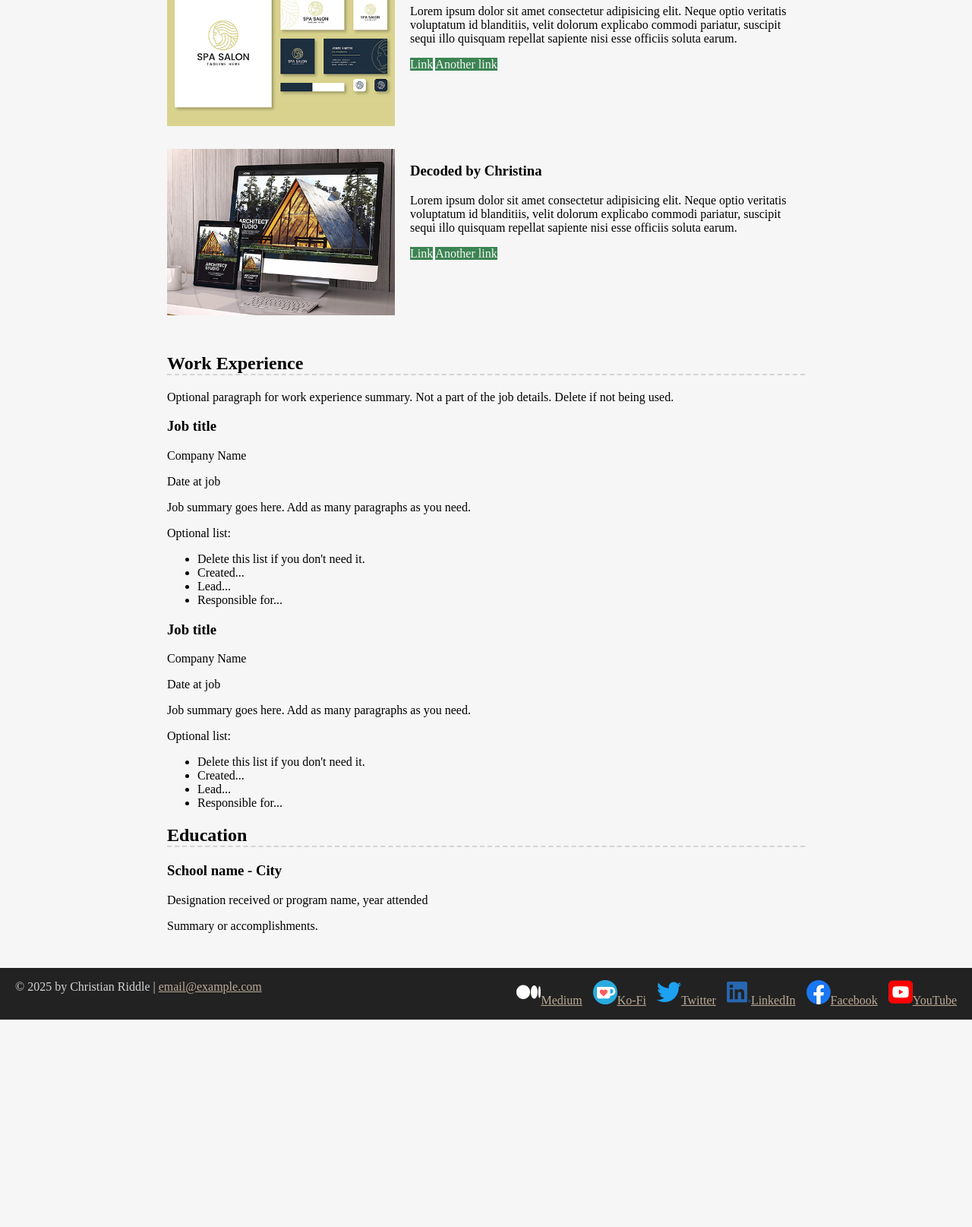
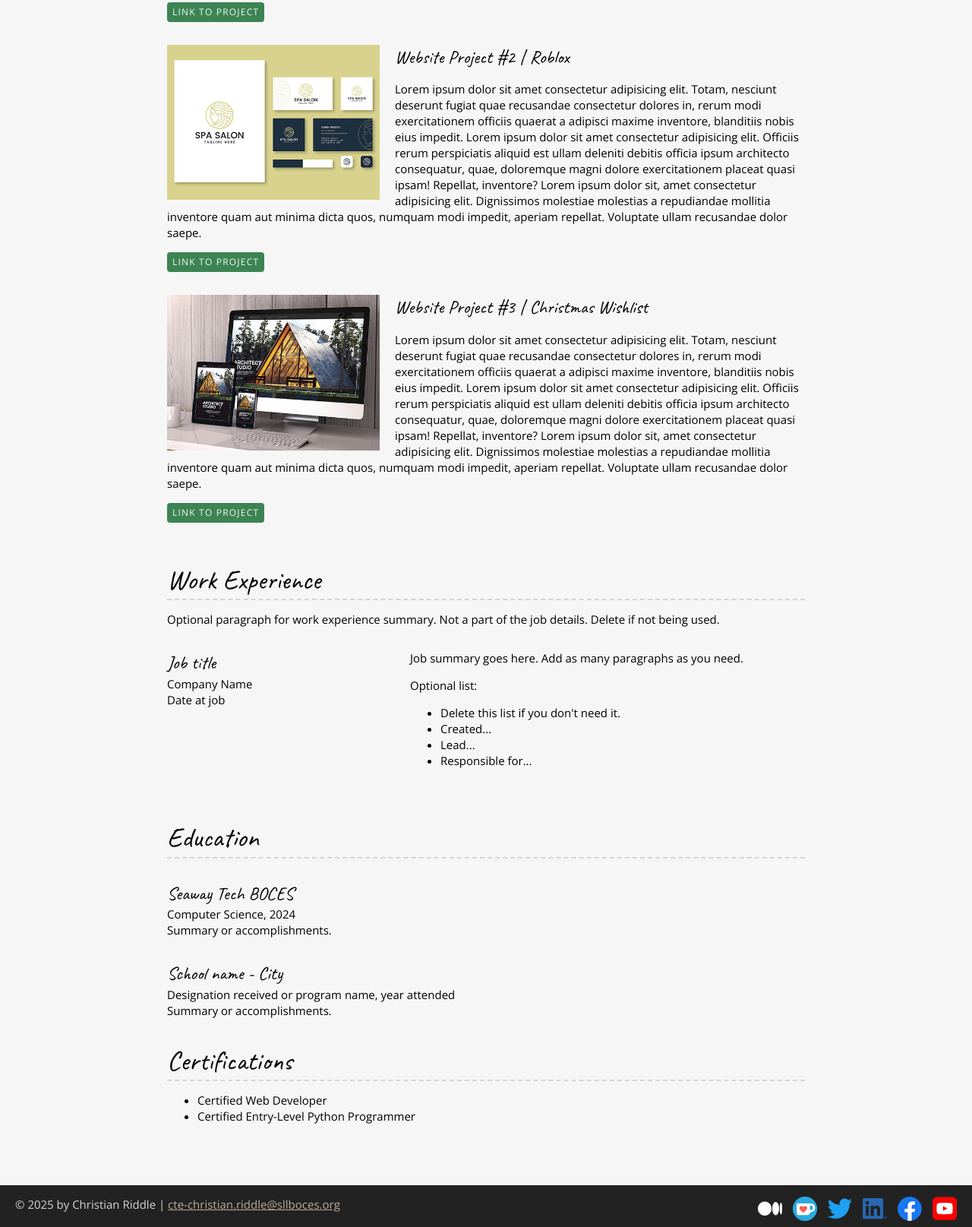
Before and after one commit to Riddle6/crPortfolio2025, a plain HTML site: page resume.html in a window 1280 px wide. Shown: the part 1124-2739 px from the top of the page at 76% size. Before the commit the page ends 2466 px from the top, so only its background shows below. Drawn offline with nearby package versions, Linux system fonts and the light colour scheme.

Commit message:
Resume Work-in-Progress

```diff
--- a/css/styles.css
+++ b/css/styles.css
@@ -9,9 +9,15 @@ Off-white       #f6f6f6
 */
 
 /* GLOBAL STYLES
+
+"Open Sans"
 -------------------*/
+@import url('https://fonts.googleapis.com/css2?family=Caveat:wght@400..700&family=Open+Sans:ital,wght@0,300..800;1,300..800&display=swap');
+
+
 html {
     box-sizing: border-box;
+    font-size: 62.5%;
 }
 *, *:before, *:after {
     box-sizing: inherit;
@@ -24,6 +30,28 @@ html, body {
 body {
     background-color: #f6f6f6;
     margin: 0;
+    font-family: "Open Sans", sans-serif;
+    font-size: 1.5rem;
+    line-height: 1.4;
+}
+
+h1, h2, h3 {
+    font-family: "Caveat", sans-serif;
+    font-weight: 400;
+    margin: 0;
+}
+
+h1 {
+    font-size: 7rem;
+    line-height: 0.85;
+}
+
+h2 {
+    font-size: 3.6rem;
+}
+
+h3 {
+    font-size: 2.4rem;
 }
 /* Links */
 a {
@@ -33,6 +61,25 @@ a {
 a:hover {
     color: #bcaa96;
     text-decoration: none;
+}
+
+.btn {
+    background: #3c8453;
+    color: #f6f6f6;
+    text-decoration: none;
+    text-transform: uppercase;
+    font-size: 1.2rem;
+    display: inline-block;
+    padding: 7px;
+    letter-spacing: 0.1em;
+    line-height: 1;
+    border-radius: 4px;
+}
+
+.content-wrapper {
+    margin: 0 auto;
+    padding: 30px;
+    max-width: 900px;
 }
 
 footer a {
@@ -58,8 +105,18 @@ footer a:hover {
 }
 
 .content-bg {
-    background: rgb(255, 255, 255 / 0.9);
+    background-color: rgb(255 255 255 / 0.9);
     padding: 30px;
+}
+
+@media screen and (max-width: 650px) {
+    .home .content-wrapper {
+        padding: 10px;
+    }
+
+    .content-bg {
+        padding: 20px;
+    }
 }
 
 /* RESUME
@@ -84,55 +141,115 @@ footer a:hover {
     position: fixed;
     top: 5px;
     left: 5px;
+    font-size: 1.5rem;
+}
+
+@media screen and (max-width: 1200px) {
+    .download-link {
+        position: absolute;
+    }
+}
+
+@media screen and (max-width: 500px) {
+    .resume header::before {
+        height: 200px;
+    }
+
+    h1 {
+        font-size: 5rem;
+    }
+
+    h2 {
+        font-size: 2.6rem;
+    }
 }
 /* Profile
 -------------------*/
 
 /* Projects
 -------------------*/
+
 .project-item img {
-    width: 300px;
-    float: left;
-    margin-right: 20px;
+    width: 280px;
+    /*float: left;
+    margin-right: 20px;*/
 }
 
 .project-item {
-    display: flow-root;
     margin: 30px 0;
+}
+
+.project-details p:first-child {
+    margin-top: 0;
+}
+
+@media screen and (min-width: 860px) {
+    .project-item {
+        display: flow-root;
+    }
+
+    .project-item img {
+        float: left;
+        margin-right: 20px;
+    }
+}
+
+@media screen and (min-width: 650px) and (max-width: 859px) {
+    .project-wrapper {
+        display: grid;
+        grid-template-columns: repeat(2, 1fr);
+        column-gap: 20px;
+    }
+
+    .project-item img {
+        width: 100%;
+    }
+}
+
+@media screen and (max-width: 500px) {
+    .project-item img {
+        width: 100%;
+        margin-bottom: 10px;
+    }
+}
+
+/* Work Experience
+--------------------*/
+.work-item {
+    margin: 30px 0;
+}
+
+.work-details p {
+    margin: 0;
+}
+
+@media screen and (min-width: 860px) {
+    .work-item {
+        display: grid;
+        grid-template-columns: 300px 1fr;
+        column-gap: 20px;
+    }
+
+    .work-summary p:first-child {
+        margin-top: 0;
+    }
 }
 
 /* Education
 -------------------*/
+.education-item {
+    margin: 30px 0;
+}
 
+.education-item p {
+    margin: 0;
+}
 
 /* FOOTER
 -------------------*/
 footer {
     background: #222;
     color: #d3d4d6;
-    display: flex;
-    justify-content: space-between;
-    padding: 0 20px;
-}
-
-footer a {
-    color: #bcaa96;
-}
-
-footer a:hover {
-    color: #3c8453;
-}
-
-.btn {
-    background: #3c8453;
-    color: #f6f6f6;
-    text-decoration: none;
-}
-
-.content-wrapper {
-    margin: 0 auto;
-    padding: 30px;
-    max-width: 900px;
 }
 
 .socials {
@@ -152,3 +269,18 @@ footer a:hover {
 .socials img:hover {
     opacity: 0.5;
 }
+
+@media screen and (min-width: 860px) {
+    footer {
+        display: flex;
+        justify-content: space-between;
+        padding: 0 20px;
+    }
+}
+
+@media screen and (max-width: 859px) {
+    footer {
+        text-align: center;
+        padding: 10px;
+    }
+}
--- a/resume.html
+++ b/resume.html
@@ -3,7 +3,7 @@
   <head>
     <meta charset="UTF-8">
     <meta name="viewport" content="width=device-width, initial-scale=1">
-    <title>Add a relevant page title</title>
+    <title>Resume | Christian Riddle | Computer Science Student | Future Cybersecurity Expert</title>
     <link rel="stylesheet" href="css/styles.css">
   </head>
   <body class="resume">
@@ -13,7 +13,7 @@
       <!-- Start content edits below this line. -->
   <div class="content-wrapper">
       <h1>Christian Riddle</h1>
-      <h2>Computer Science Student | Future Game Developer</h2>
+      <h2>Computer Science Student | Future Cybersecurity Expert</h2>
   </div>
 
       <!-- End content edits here. -->
@@ -34,52 +34,76 @@
       <section class="resume-section">
         <!-- Start content edits below this line. -->
         <h2>Projects</h2>
+        <p>A list of my top 3 Website Projects from 2024!</p>
 
+        <h3><strong>Website - 2024</strong></h3>
 
+        <div class="project-wrapper">
           <!-- To add more items, copy this whole <section></section> block-->
           <section class="project-item">
-          <img src="images/project-biz-cards-500px.jpg" srcset="images/project-biz-cards-1000px.jpg 2x" alt="Decoded by Christina YouTube video thumbnails" width="" height="">
-          <h3>Decoded by Christina</h3>
-          <p>Lorem ipsum dolor sit amet consectetur adipisicing elit. Neque optio veritatis voluptatum id blanditiis, velit dolorum explicabo commodi pariatur, suscipit sequi illo quisquam repellat sapiente nisi esse officiis soluta earum.</p>
+            <div class="project-pic">
+              <img src="images/project-biz-cards-500px.jpg" srcset="images/project-biz-cards-1000px.jpg 2x" alt="description of image" width="" height="">
+            </div>
+
+            <div class="project-details">
+              <h3>Website Project #1 | Halloween Theme</h3>
+              <p>It is not about bits, bytes and protocols, but profits, losses and margins. (Lou Gerstner) If McDonalds were run like a software company, one out of every hundred Big Macs would give you food poisoning, and the response would be, 'We're sorry, here's a coupon for two more.' (Mark Minasi) Without requirements or design, programming is the art of adding bugs to an empty text file. (Louis Srygley) Software undergoes beta testing shortly before it's released. Beta is Latin for “still doesn't work”. (Anonymous)</p>
               <!-- link to project -->
-          <a class="btn" href="#" target="_blank">Link</a>
+              <a href="https://riddle6.github.io/Halloween2024/Halloween_Project/index.html" target="_blank" class="btn">Link to Project</a>
               <!-- additional links, e.g. newsletter -->
-          <a class="btn" href="#" target="_blank">Another link</a>
+              <!--a href="#" target="_blank" class="btn">Another link</a-->
+            </div>
           </section>
 
           <section class="project-item">
-          <img src="images/project-branding-500px.jpg" srcset="images/project-branding-1000px.jpg 2x" alt="Decoded by Christina YouTube video thumbnails" width="" height="">
-          <h3>Decoded by Christina</h3>
-          <p>Lorem ipsum dolor sit amet consectetur adipisicing elit. Neque optio veritatis voluptatum id blanditiis, velit dolorum explicabo commodi pariatur, suscipit sequi illo quisquam repellat sapiente nisi esse officiis soluta earum.</p>
+            <div class="project-pic">
+              <img src="images/project-branding-500px.jpg" srcset="images/project-branding-1000px.jpg 2x" alt="description of image" width="" height="">
+            </div>
+
+            <div class="project-details">
+              <h3>Website Project #2 | Roblox</h3>
+              <p>Lorem ipsum dolor sit amet consectetur adipisicing elit. Totam, nesciunt deserunt fugiat quae recusandae consectetur dolores in, rerum modi exercitationem officiis quaerat a adipisci maxime inventore, blanditiis nobis eius impedit. Lorem ipsum dolor sit amet consectetur adipisicing elit. Officiis rerum perspiciatis aliquid est ullam deleniti debitis officia ipsum architecto consequatur, quae, doloremque magni dolore exercitationem placeat quasi ipsam! Repellat, inventore? Lorem ipsum dolor sit, amet consectetur adipisicing elit. Dignissimos molestiae molestias a repudiandae mollitia inventore quam aut minima dicta quos, numquam modi impedit, aperiam repellat. Voluptate ullam recusandae dolor saepe.</p>
               <!-- link to project -->
-          <a class="btn" href="#" target="_blank">Link</a>
+              <a href="https://riddle6.github.io/Roblox2024/Roblox_Project/index.html" target="_blank" class="btn">Link to Project</a>
               <!-- additional links, e.g. newsletter -->
-          <a class="btn" href="#" target="_blank">Another link</a>
+              <!--a href="#" target="_blank" class="btn">Another link</a-->
+            </div>
           </section>
 
           <section class="project-item">
-          <img src="images/project-website-500px.jpg" srcset="images/project-website-1000px.jpg 2x" alt="Decoded by Christina YouTube video thumbnails" width="" height="">
-          <h3>Decoded by Christina</h3>
-          <p>Lorem ipsum dolor sit amet consectetur adipisicing elit. Neque optio veritatis voluptatum id blanditiis, velit dolorum explicabo commodi pariatur, suscipit sequi illo quisquam repellat sapiente nisi esse officiis soluta earum.</p>
+            <div class="project-pic">
+              <img src="images/project-website-500px.jpg" srcset="images/project-website-1000px.jpg 2x" alt="description of image" width="" height="">
+            </div>
+
+            <div class="project-details">
+              <h3>Website Project #3 | Christmas Wishlist</h3>
+              <p>Lorem ipsum dolor sit amet consectetur adipisicing elit. Totam, nesciunt deserunt fugiat quae recusandae consectetur dolores in, rerum modi exercitationem officiis quaerat a adipisci maxime inventore, blanditiis nobis eius impedit. Lorem ipsum dolor sit amet consectetur adipisicing elit. Officiis rerum perspiciatis aliquid est ullam deleniti debitis officia ipsum architecto consequatur, quae, doloremque magni dolore exercitationem placeat quasi ipsam! Repellat, inventore? Lorem ipsum dolor sit, amet consectetur adipisicing elit. Dignissimos molestiae molestias a repudiandae mollitia inventore quam aut minima dicta quos, numquam modi impedit, aperiam repellat. Voluptate ullam recusandae dolor saepe.</p>
               <!-- link to project -->
-          <a class="btn" href="#" target="_blank">Link</a>
+              <a href="https://riddle6.github.io/ChristmasList2024/christmaslist24/index.html" target="_blank" class="btn">Link to Project</a>
               <!-- additional links, e.g. newsletter -->
-          <a class="btn" href="#" target="_blank">Another link</a>
+              <!--a href="#" target="_blank" class="btn">Another link</a-->
+            </div>
           </section>
+        </div>
+
         <!-- End content edits here. -->
       </section>
 
       <!-- //  WORK EXPERIENCE  // -->
-      <sectio class="resume-section">
+      <section class="resume-section">
         <!-- Start content edits below this line.  -->
         <h2>Work Experience</h2>
         <p>Optional paragraph for work experience summary. Not a part of the job details. Delete if not being used.</p>
 
         <!-- To add more items, copy this whole <section></section> block -->
-        <section>
+        <section class="work-item">
+          <div class="work-details">
             <h3>Job title</h3>
             <p>Company Name</p>
             <p>Date at job</p>
+          </div>
+
+          <div class="work-summary">
             <p>Job summary goes here. Add as many paragraphs as you need.</p>
             <p>Optional list:</p>
             <ul>
@@ -88,65 +112,86 @@
               <li>Lead...</li>
               <li>Responsible for...</li>
             </ul>
-
-        <!-- 2nd Work Experience -->
-          <section>
-            <h3>Job title</h3>
-            <p>Company Name</p>
-            <p>Date at job</p>
-            <p>Job summary goes here. Add as many paragraphs as you need.</p>
-            <p>Optional list:</p>
-            <ul>
-              <li>Delete this list if you don't need it.</li>
-              <li>Created...</li>
-              <li>Lead...</li>
-              <li>Responsible for...</li>
-            </ul>
+          </div>
         </section>
 
         <!-- End content edits here. -->
       </section>
 
       <!-- //  EDUCATION & CERTIFICATIONS  // -->
-      <section>
+      <section class="resume-section">
         <!-- Start content edits below this line.  -->
         <h2>Education</h2>
 
         <!-- To add more items, copy this whole <section></section> block -->
-        <section>
+        <section class="education-item">
+          <h3>Seaway Tech BOCES</h3>
+          <p>Computer Science, 2024</p>
+          <p>Summary or accomplishments.</p>
+        </section>
+
+        <section class="education-item">
           <h3>School name - City</h3>
           <p>Designation received or program name, year attended</p>
           <p>Summary or accomplishments.</p>
         </section>
 
         <!-- End content edits here. -->
+
+        <section>
+          <!-- Start content edits below this line.  -->
+          <h2>Certifications</h2>
+
+          <!-- To add more items, copy this whole <section></section> block -->
+          <section>
+            <ul>
+              <li>Certified Web Developer</li>
+              <li>Certified Entry-Level Python Programmer</li>
+
+            </ul>
+          </section>
+
+         <!-- <section> -->
+            <!-- Start content edits below this line.  -->
+            <!-- <h2>Leadership</h2> -->
+
+            <!-- To add more items, copy this whole <section></section> block -->
+           <!-- <section>
+              <ul>
+                <li>Leadership 1</li>
+                <li>Leadership 2</li>
+                <li>Leadership 3</li>
+              </ul>
+            </section>
+          -->
+          <!-- End content edits here. -->
+        </section>
       </section>
     </main>
-
     <!-- //  FOOTER INFO, SOCIAL MEDIA  // -->
     <footer>
       <!-- Start content edits below this line. -->
-      <p>© 2025 by Christian Riddle | <a href="mailto:email@example.com">email@example.com</a></p>
+      <p>© 2025 by Christian Riddle | <a href="mailto:email@example.com">cte-christian.riddle@sllboces.org</a></p>
 
       <!-- Add or remove any networks. -->
       <ul class="socials">
         <li>
-          <a href="#" target="_blank"><img src="images/icon-logo-medium.png" alt="Medium">Medium</a>
+          <a href="#" target="_blank"><img src="images/icon-logo-medium.png" alt="Medium"></a>
         </li>
         <li>
-          <a href="#" target="_blank"><img src="images/icon-logo-ko-fi.png" alt="Ko-Fi">Ko-Fi</a>
+          <a href="#" target="_blank"><img src="images/icon-logo-ko-fi.png" alt="Ko-Fi"></a>
         </li>
         <li>
-          <a href="#" target="_blank"><img src="images/icon-logo-twitter.png" alt="Twitter">Twitter</a>
+          <a href="#" target="_blank"><img src="images/icon-logo-twitter.png" alt="Twitter"></a>
         </li>
         <li>
-          <a href="#" target="_blank"><img src="images/icon-logo-linkedin.png" alt="LinkedIn">LinkedIn</a>
+          <a href="#" target="_blank"><img src="images/icon-logo-linkedin.png" alt="LinkedIn"></a>
         </li>
         <li>
-          <a href="#" target="_blank"><img src="images/icon-logo-facebook.png" alt="Facebook">Facebook</a>
+          <a href="#" target="_blank"><img src="images/icon-logo-facebook.png" alt="Facebook"></a>
         </li>
         <li>
-          <a href="#" target="_blank"><img src="images/icon-logo-youtube.png" alt="YouTube">YouTube</a>
+          <a href="#" target="_blank"><img src="images/icon-logo-youtube.png" alt="YouTube"></a>
         </li>
       </ul>
 
```
Also changed, not shown: index.html (+1 -1 lines), css/resume.css (deleted). Lines whose indentation alone changed are shown as unchanged.
